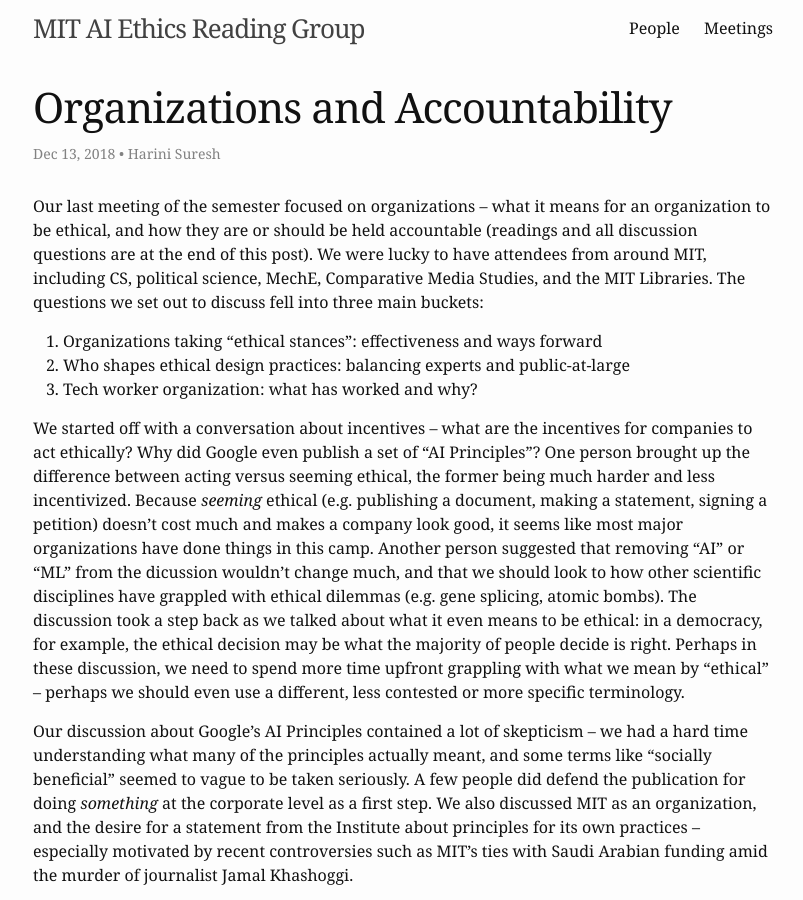
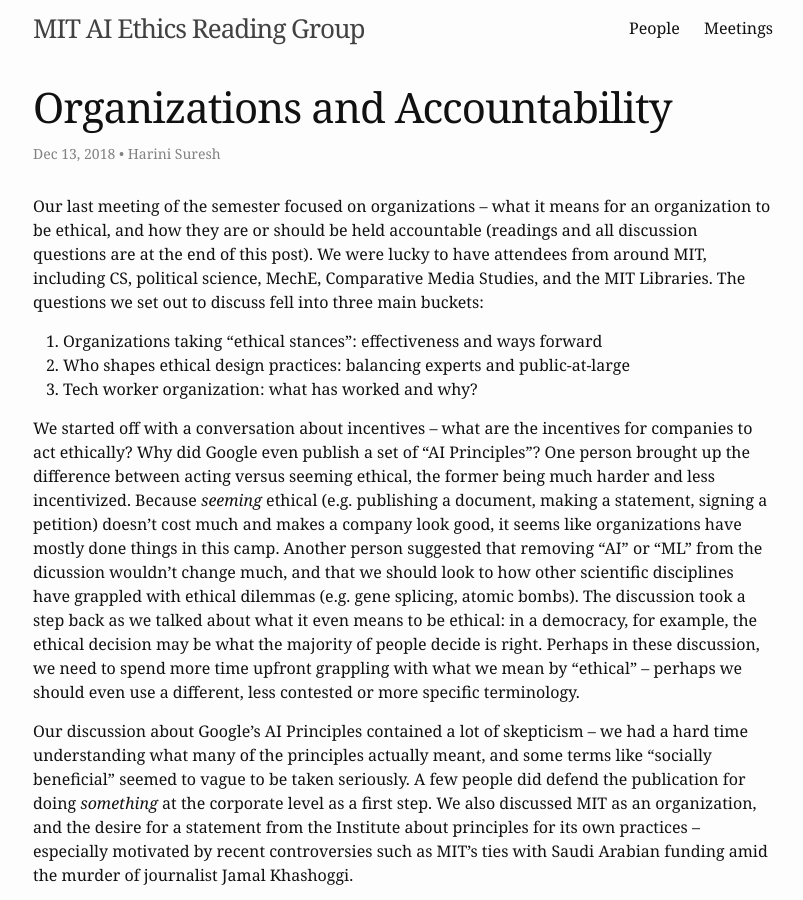
Before and after one commit to mitaiethics/mitaiethics.github.io, a Jekyll site: the page built from _posts/2018-12-13-organizations.md, in a window 1280 px wide and 900 px high. Shown: the whole window, without its empty margins (237-1040 px from the left). Built offline with Jekyll 4.4.1, drawn with Linux system fonts in a browser that asks for light colours.

Commit message:
Update 2018-12-13-organizations.md

```diff
--- a/_posts/2018-12-13-organizations.md
+++ b/_posts/2018-12-13-organizations.md
@@ -9,7 +9,7 @@ Our last meeting of the semester focused on organizations -- what it means for a
 2. Who shapes ethical design practices: balancing experts and public-at-large
 3. Tech worker organization: what has worked and why?
 
-We started off with a conversation about incentives -- what are the incentives for companies to act ethically? Why did Google even publish a set of "AI Principles"? One person brought up the difference between acting versus seeming ethical, the former being much harder and less incentivized. Because *seeming* ethical (e.g. publishing a document, making a statement, signing a petition) doesn't cost much and makes a company look good, it seems like most major organizations have done things in this camp. Another person suggested that removing "AI" or "ML" from the dicussion wouldn't change much, and that we should look to how other scientific disciplines have grappled with ethical dilemmas (e.g. gene splicing, atomic bombs). The discussion took a step back as we talked about what it even means to be ethical: in a democracy, for example, the ethical decision may be what the majority of people decide is right. Perhaps in these discussion, we need to spend more time upfront grappling with what we mean by "ethical" -- perhaps we should even use a different, less contested or more specific terminology.
+We started off with a conversation about incentives -- what are the incentives for companies to act ethically? Why did Google even publish a set of "AI Principles"? One person brought up the difference between acting versus seeming ethical, the former being much harder and less incentivized. Because *seeming* ethical (e.g. publishing a document, making a statement, signing a petition) doesn't cost much and makes a company look good, it seems like organizations have mostly done things in this camp. Another person suggested that removing "AI" or "ML" from the dicussion wouldn't change much, and that we should look to how other scientific disciplines have grappled with ethical dilemmas (e.g. gene splicing, atomic bombs). The discussion took a step back as we talked about what it even means to be ethical: in a democracy, for example, the ethical decision may be what the majority of people decide is right. Perhaps in these discussion, we need to spend more time upfront grappling with what we mean by "ethical" -- perhaps we should even use a different, less contested or more specific terminology.
 
 Our discussion about Google's AI Principles contained a lot of skepticism -- we had a hard time understanding what many of the principles actually meant, and some terms like "socially beneficial" seemed to vague to be taken seriously. A few people did defend the publication for doing *something* at the corporate level as a first step. We also discussed MIT as an organization, and the desire for a statement from the Institute about principles for its own practices -- especially motivated by recent controversies such as MIT's ties with Saudi Arabian funding amid the murder of journalist Jamal Khashoggi.
 
```
